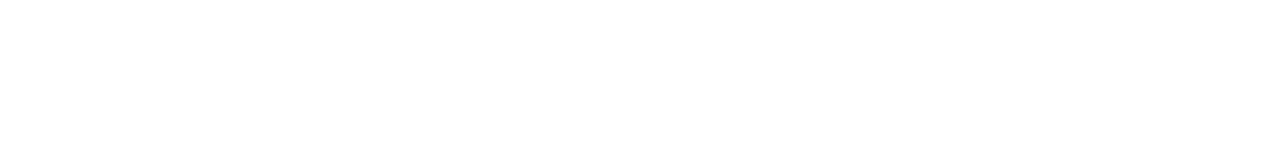
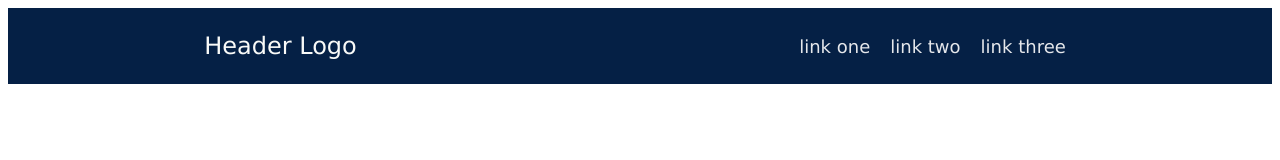
Before and after one commit to abeedkoul/project-landingpage, a plain HTML site: page index.html in a window 1280 px wide. Drawn offline with Linux system fonts and the light colour scheme.

Commit message:
finished the header part

```diff
--- a/index.html
+++ b/index.html
@@ -1,11 +1,26 @@
 <!DOCTYPE html>
 <html lang="en">
+
 <head>
     <meta charset="UTF-8">
     <meta name="viewport" content="width=device-width, initial-scale=1.0">
-    <title>Document</title>
+    <link rel="stylesheet" href="./style.css">
+    <title>Project Landing Page</title>
 </head>
+
 <body>
+    <div class="parent">
+        <div class="header">
+            <p id="head-text">Header Logo</p>
+            <div class="link">
+                <ul>
+                    <li><a href="#">link one</a></li>
+                    <li><a href="#">link two</a></li>
+                    <li><a href="#">link three</a></li>
+                </ul>
+            </div>
+        </div>
+    </div>
+</body>
 
-</body>
 </html>
--- a/style.css
+++ b/style.css
@@ -0,0 +1,23 @@
+body {
+    font-family:'Lucida Sans', 'Lucida Sans Regular', 'Lucida Grande', 'Lucida Sans Unicode', Geneva, Verdana, sans-serif;
+}
+.header{
+    display: flex;
+    justify-content:space-around;
+    align-items: center;
+    background-color: #052045;
+}
+#head-text{
+    font-size: 24px;
+    color: #F9FAF8;
+}
+a {
+    text-decoration: none;
+    padding: 10px;
+    color: #E5E7EB;
+    font-size: 18px;
+}
+ul{
+    display: flex;
+    list-style: none;
+}
```
